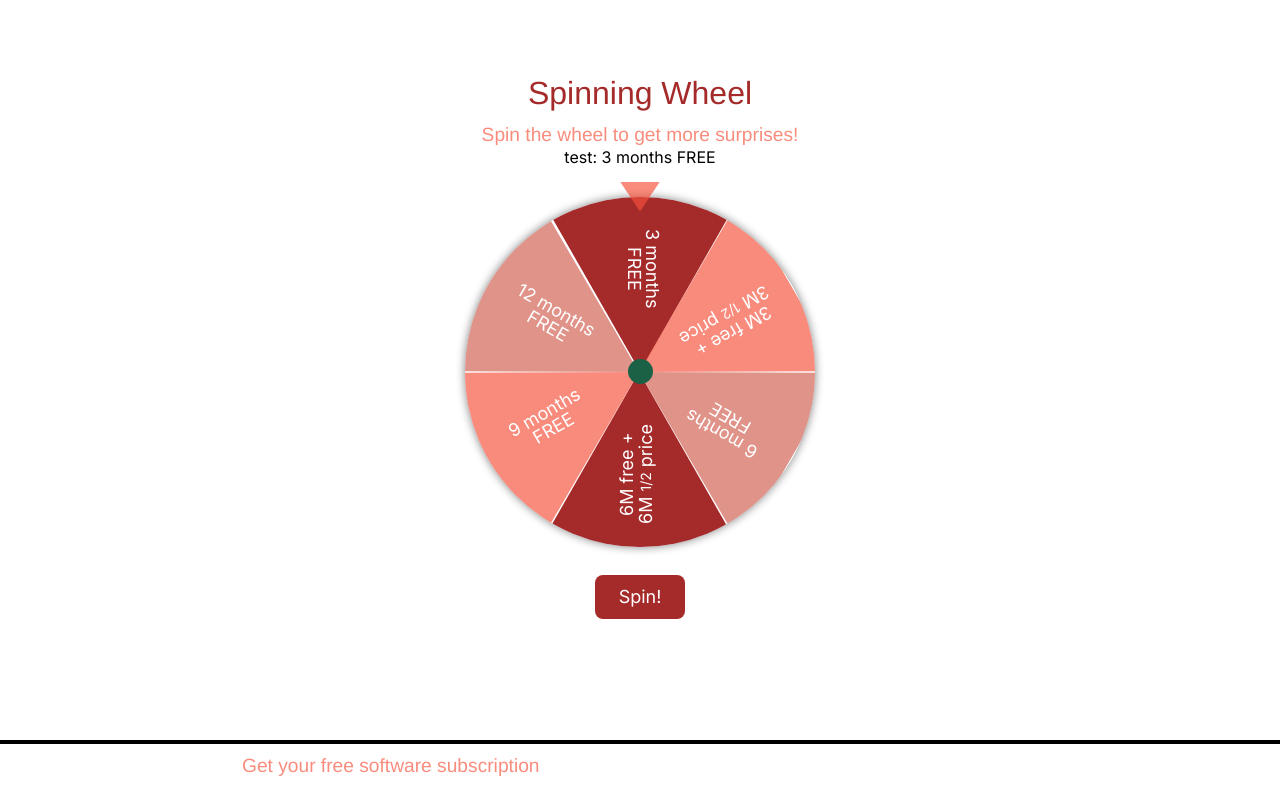
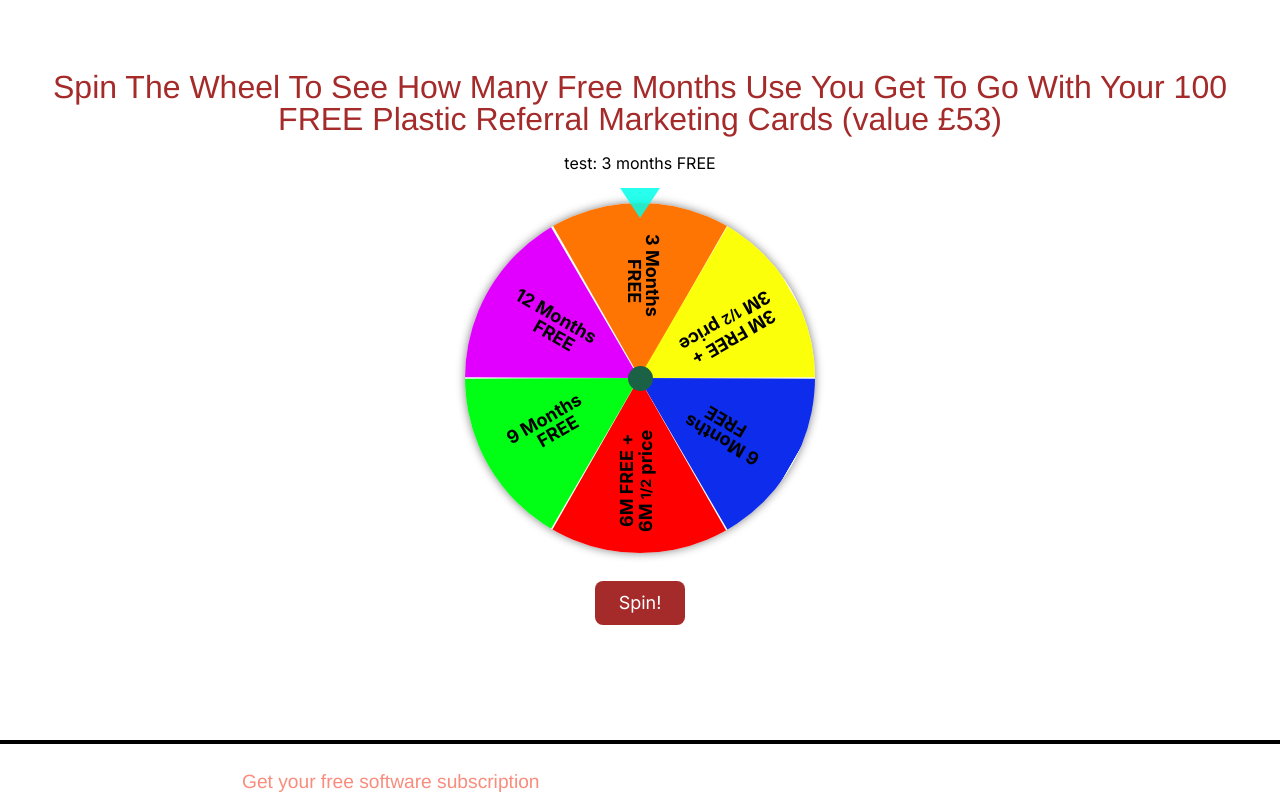
Before and after one commit to nacermanuel/proactiv-marketing, a Next.js app: page / in a window 1280 px wide. Shown: the part 880-1680 px from the top of the page. Built offline with nearby package versions, Linux system fonts and the light colour scheme.

Commit message:
changes first form , sppinningwheel

```diff
--- a/app/components/ClaimGiftForm.js
+++ b/app/components/ClaimGiftForm.js
@@ -4,8 +4,8 @@ const ClaimGiftForm = () => {
   return (
     <div className="flex justify-center items-center min-h-screen">
       <form id="formulario" className="flex flex-col px-4 py-8 mx-5 bg-white rounded-lg shadow-md relative">
-        <p className="fontTitle">Free to 100 salon owners. Claim your gift today!</p>
-
+        <p className="fontTitle">FREE to 100 Salon Owners - Value up to £653</p>
+        <p className="fontTitle">Claim Your FREE Gift Today!</p>
          <label for="Name" className="fontForm mb-1">
           Full Name*
         </label>
@@ -47,7 +47,7 @@ const ClaimGiftForm = () => {
           type="submit"
           className="px-4 py-2 buttonsMain"
         >
-          Click to claim your gift
+          Click to claim your FREE gift
         </button>
       </form>
     </div>
--- a/app/components/Spinning/Spinning.css
+++ b/app/components/Spinning/Spinning.css
@@ -5,7 +5,7 @@
     border-radius: 50%;
     overflow: hidden;
     box-shadow: 0 0 10px gray;
-    transition: 10s transform;
+    transition: 7s transform;
 }
 
 .containerDIV {
@@ -20,41 +20,46 @@
     align-items: center;
     justify-content: flex-start;
     font-size: 18px;
-    font-weight: 400;
-    color: #ffffff;
+    font-weight: 700;
     writing-mode: vertical-rl;
     padding-top: 15px;
     line-height: 1;
 }
 
 .containerONE {
-    background: var(--color-primary);
+    background: #ff7504;
     left: 50%;
+    color: #000000;
 }
 
 .containerTWO {
-    background: var(--color-secondary);
+    background: #fbff0a;
     transform: rotate(60deg);
+    color: #000000;
 }
 
 .containerTHREE {
-    background: var(--color-thrid);
+    background: #0e2cec;
     transform: rotate(120deg);
+    color: #000000;
 }
 
 .containerFOUR {
-    background: var(--color-primary);
+    background: #ff0000;
     transform: rotate(180deg);
+    color: #000000;
 }
 
 .containerFIVE {
-    background: var(--color-secondary);
+    background: #00ff15;
     transform: rotate(240deg);
+    color: #000000;
 }
 
 .containerSIX {
-    background: var(--color-thrid);
+    background: #e100ff;
     transform: rotate(300deg);
+    color: #000000;
 }
 
 .mid {
@@ -86,7 +91,7 @@
 .stoper {
     height: 30px;
     width: 40px;
-    background: var(--color-secondary);
+    background: rgba(0, 255, 234, 0.842);
     position: absolute;
     clip-path: polygon(100% 0, 50% 100%, 0 0);
     margin-top: -350px;
--- a/app/components/Spinning/Spinning.jsx
+++ b/app/components/Spinning/Spinning.jsx
@@ -40,19 +40,21 @@ export const Spinning = () => {
   return (
 
     <div className="flex flex-col justify-center items-center w-full min-h-screen">
-      <p className="fontTitle">Spinning Wheel</p>
+      {/* <p className="fontTitle">Spin The Wheel</p> */}
+      {/* <p className="fontSubTitle whitespace-nowrap">To See How Many Free Months Use You Get</p>          */}
+      <p className="fontTitle">Spin The Wheel To See How Many Free Months Use You Get To Go With Your 100 FREE Plastic Referral Marketing Cards (value £53)</p>
+
       <div id='containerSpinner' className='h-auto w-[95%] flex flex-col justify-center items-center'>
-        <p className='fontSubTitle'>Spin the wheel to get more surprises!</p>
         <p>test: {prize}</p>
         <div className='flex justify-center items-center my-7 px-2 transform scale-100'>
           <div class="containerCSS" style={{transform: `rotate(${deg}deg)`}}>
           {/* <div class={`containerCSS rotate-[${deg}deg]`}> */}
-            <div class="containerDIV containerONE"><div className='text-center w-[42px] h-[115px]'> 3 months FREE</div></div>
-            <div class="containerDIV containerTWO"><div className='text-center w-[42px] h-[115px]'> 3M free + 3M <p className='text-sm inline'>1/2</p> price </div></div>
-            <div class="containerDIV containerTHREE"><div className='text-center w-[42px] h-[115px]'>6 months FREE</div></div>
-            <div class="containerDIV containerFOUR"><div className='text-center w-[42px] h-[115px]'>6M free + 6M <p className='text-sm inline'>1/2</p>  price</div></div>
-            <div class="containerDIV containerFIVE"><div className='text-center w-[42px] h-[115px]'>9 months FREE</div></div>
-            <div class="containerDIV containerSIX"><div className='text-center w-[42px] h-[115px]'>12 months FREE</div></div>
+            <div class="containerDIV containerONE"><div className='text-center w-[42px] h-[115px]'> 3 Months <p className='inline w-fit pt-3'>FREE</p></div></div>
+            <div class="containerDIV containerTWO"><div className='text-center w-[42px] h-[115px]'> 3M FREE + 3M <p className='text-sm inline'>1/2</p> price </div></div>
+            <div class="containerDIV containerTHREE"><div className='text-center w-[42px] h-[115px]'>6 Months <p className='inline w-fit pt-3'>FREE</p> </div></div>
+            <div class="containerDIV containerFOUR"><div className='text-center w-[42px] h-[115px]'>6M FREE + 6M <p className='text-sm inline'>1/2</p>  price</div></div>
+            <div class="containerDIV containerFIVE"><div className='text-center w-[42px] h-[115px]'>9 Months <p className='inline w-fit pt-3'>FREE</p></div></div>
+            <div class="containerDIV containerSIX"><div className='text-center w-[42px] h-[115px]'>12 Months <p className='inline w-fit pt-4'>FREE</p></div></div>
           </div>
           <span class="mid"></span>
           <div class="stoper"></div>
--- a/app/globals.css
+++ b/app/globals.css
@@ -48,6 +48,11 @@
   font-weight: 300;
   line-height: 1;
   color: var(--color-secondary);
+  text-align: center;
+  padding-top: 1rem;
+  padding-bottom: 1rem;
+  padding-left: 1rem;
+  padding-right: 1rem;
 }
 
 .fontGeneral {
```
